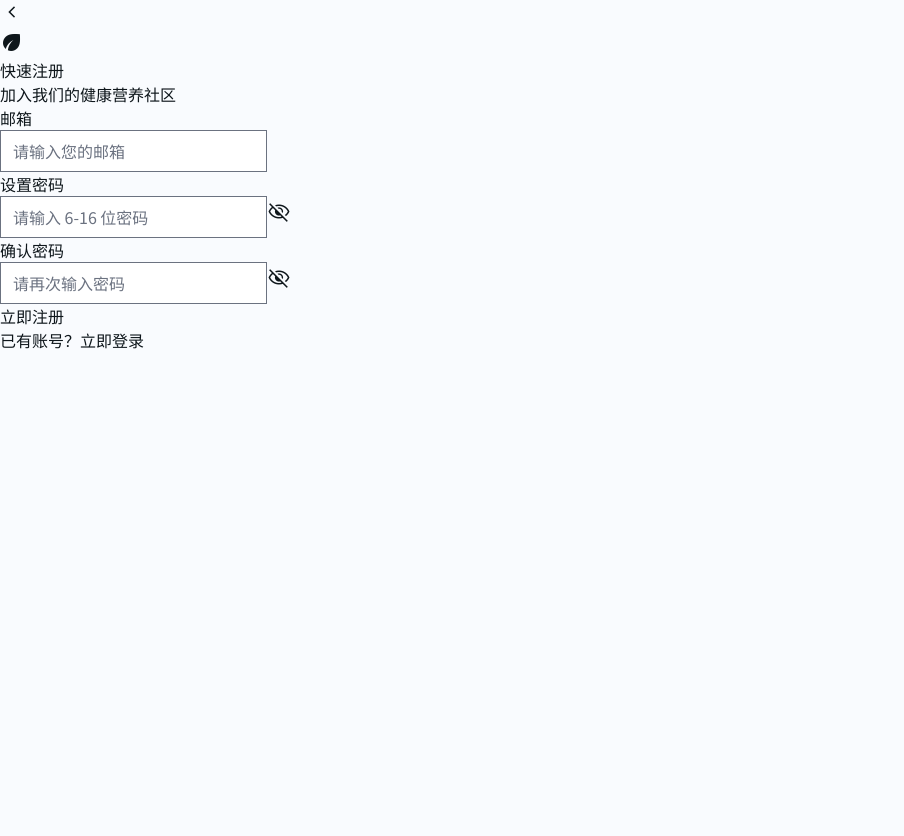
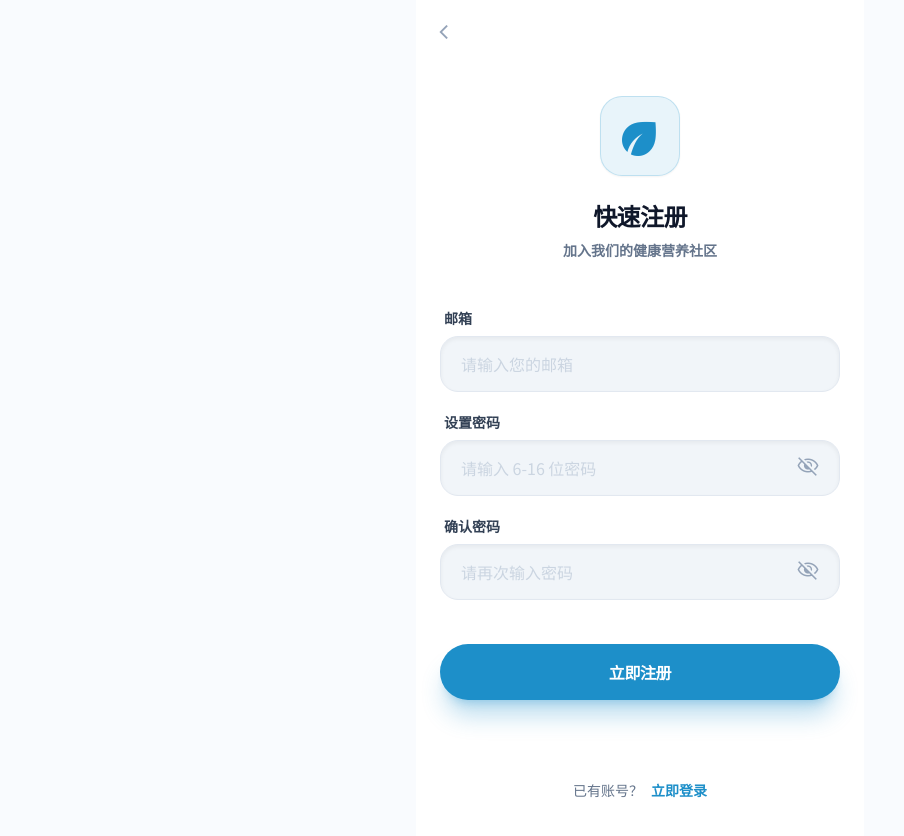
Before and after one commit to WJY0621/qing-management, a React (Vite) app: page /#/register in a window 1280 px wide. Shown: the top 836 px of the page, without its empty margins (0-904 px from the left). Before the commit the page ends 800 px from the top, so only its background shows below. Built offline with nearby package versions, Linux system fonts and the light colour scheme; no server answers.

Commit message:
fix: update tailwind content paths to match project structure

```diff
--- a/tailwind.config.js
+++ b/tailwind.config.js
@@ -2,6 +2,9 @@
 export default {
   content: [
     "./index.html",
+    "./*.{js,ts,jsx,tsx}",
+    "./pages/**/*.{js,ts,jsx,tsx}",
+    "./components/**/*.{js,ts,jsx,tsx}",
     "./src/**/*.{js,ts,jsx,tsx}",
   ],
   darkMode: 'class',
```
